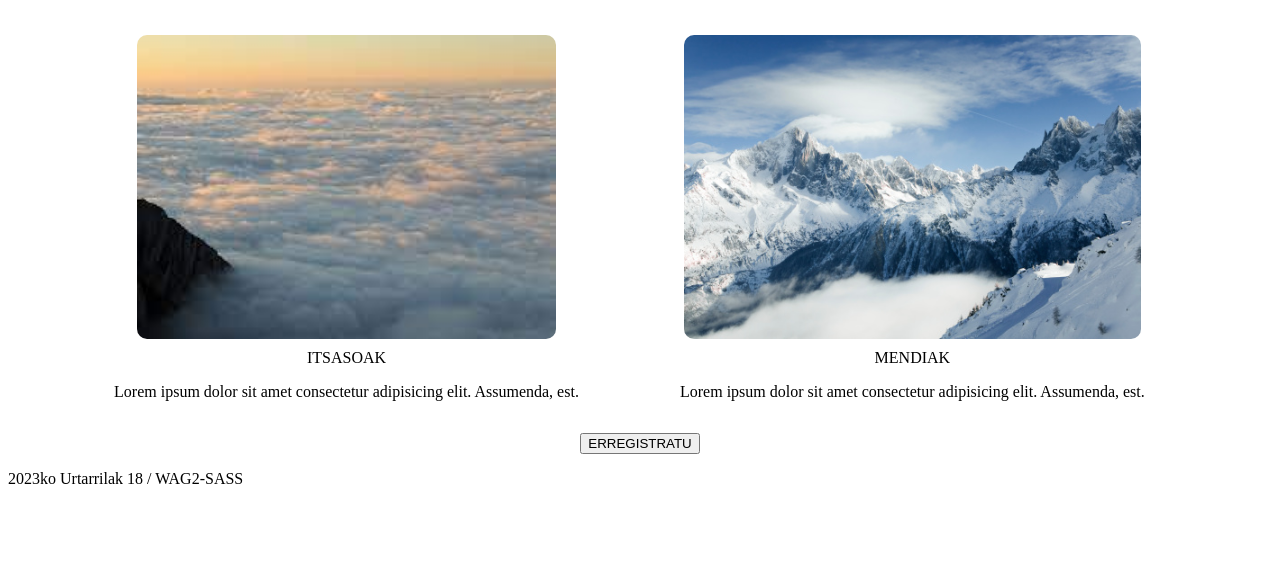
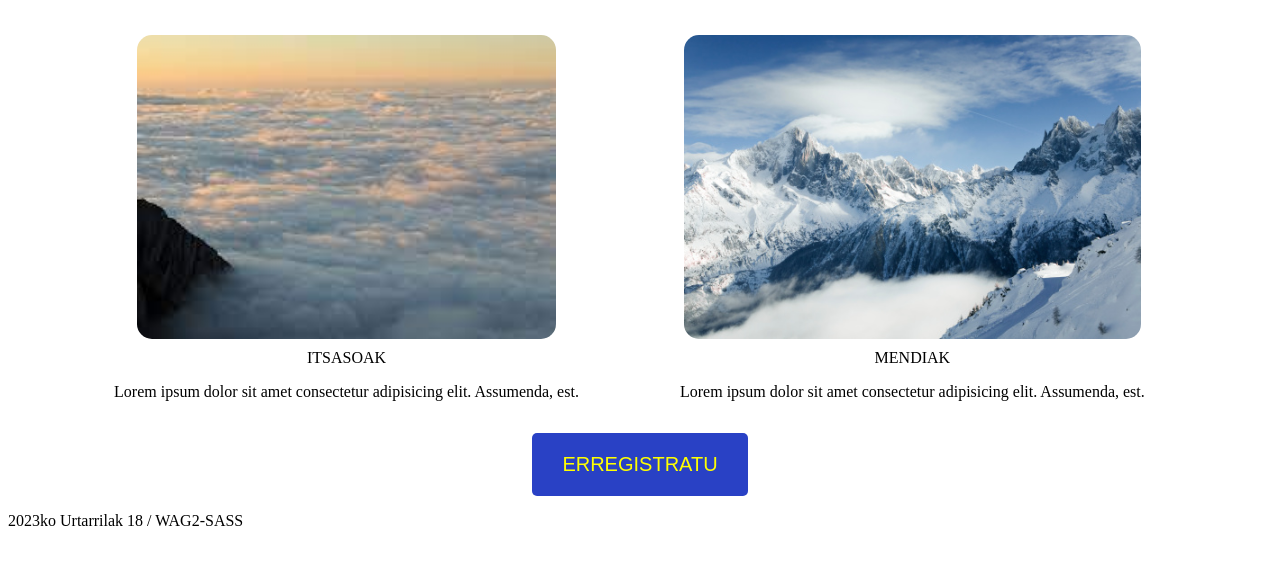
Before and after one commit to NMaiztegui/web-interfazen-diseinua, a plain HTML site: page sass/Ariketa7/index.html in a window 1280 px wide. Shown: the part 103-668 px from the top of the page. Drawn offline with Linux system fonts and the light colour scheme.

Commit message:
ariketa 7 button

```diff
--- a/sass/Ariketa7/scss/main.scss
+++ b/sass/Ariketa7/scss/main.scss
@@ -69,7 +69,7 @@ header{
             @include display-flex($center, column);
             align-items: $center;
             img{
-                @include border-radius(10px);
+                @include border-radius(15px);
                 @include imgs-size(90%,90%);
                 margin-bottom: 10px;
 
@@ -77,4 +77,19 @@ header{
 
         }
     }
+     .botoi{
+        .btn-principal{
+            background-color: $main-color;
+            color:$btn-text-color;
+            padding:20px 30px;
+            font-size:20px;
+            @include border-radius(5px);
+            border:none;
+
+        }&:hover{
+            @include transform-scale(1.1);
+
+        }
+     }
+
 }
```
Also changed, not shown: sass/Ariketa7/scss/main.css, 1 other file.
